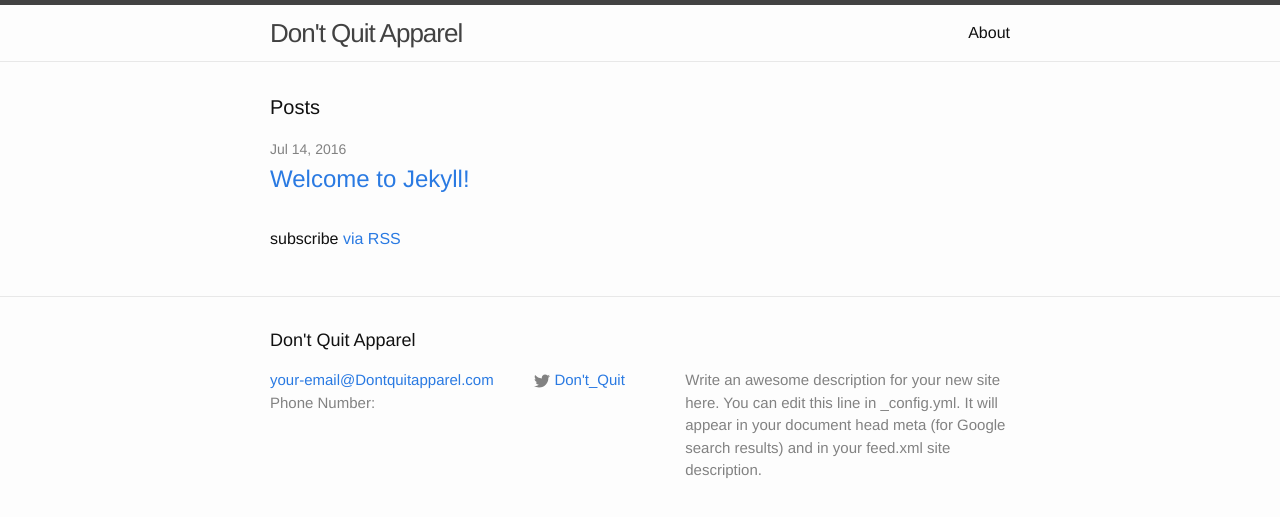
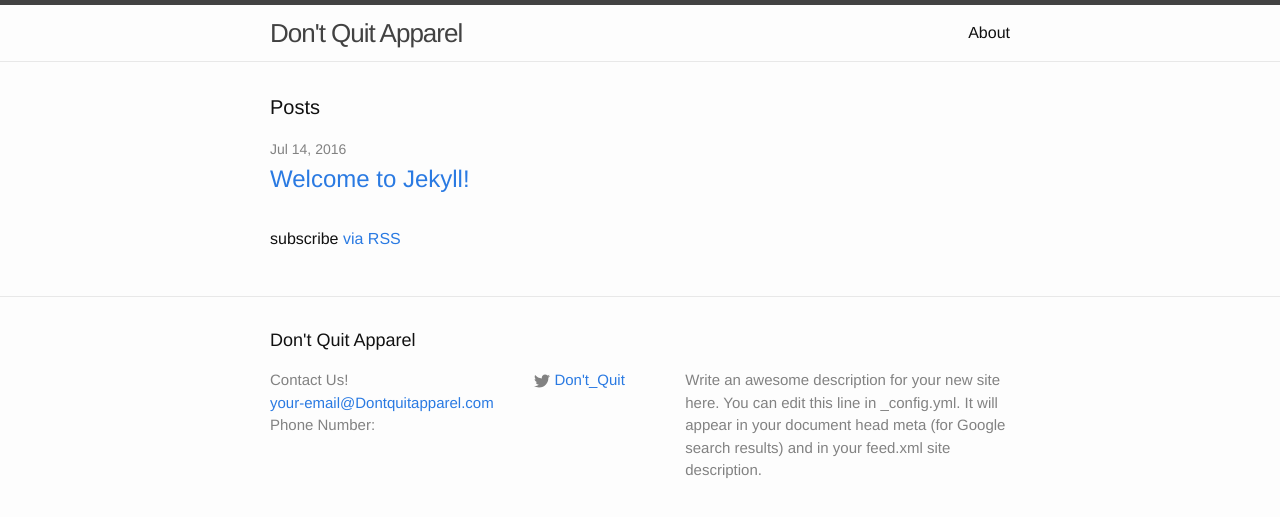
Before and after one commit to cbrancato96/DontQuitApparel, a Jekyll site: the page built from index.html, in a window 1280 px wide. Shown: the top 517 px of the page. Built offline with Jekyll 4.4.1, drawn with Linux system fonts in a browser that asks for light colours.

Commit message:
Update footer.html

```diff
--- a/_includes/footer.html
+++ b/_includes/footer.html
@@ -7,9 +7,9 @@
     <div class="footer-col-wrapper">
       <div class="footer-col footer-col-1">
         <ul class="contact-list">
-          <li>{{ Contact Us! }}</li>
+          <li>Contact Us!</li>
           <li><a href="mailto:{{ site.email }}">{{ site.email }}</a></li>
-          <li>Phone Number:{{ phone.number }}</li>
+          <li>Phone Number:{{ phonenumber }}</li>
         </ul>
       </div>
 
```
